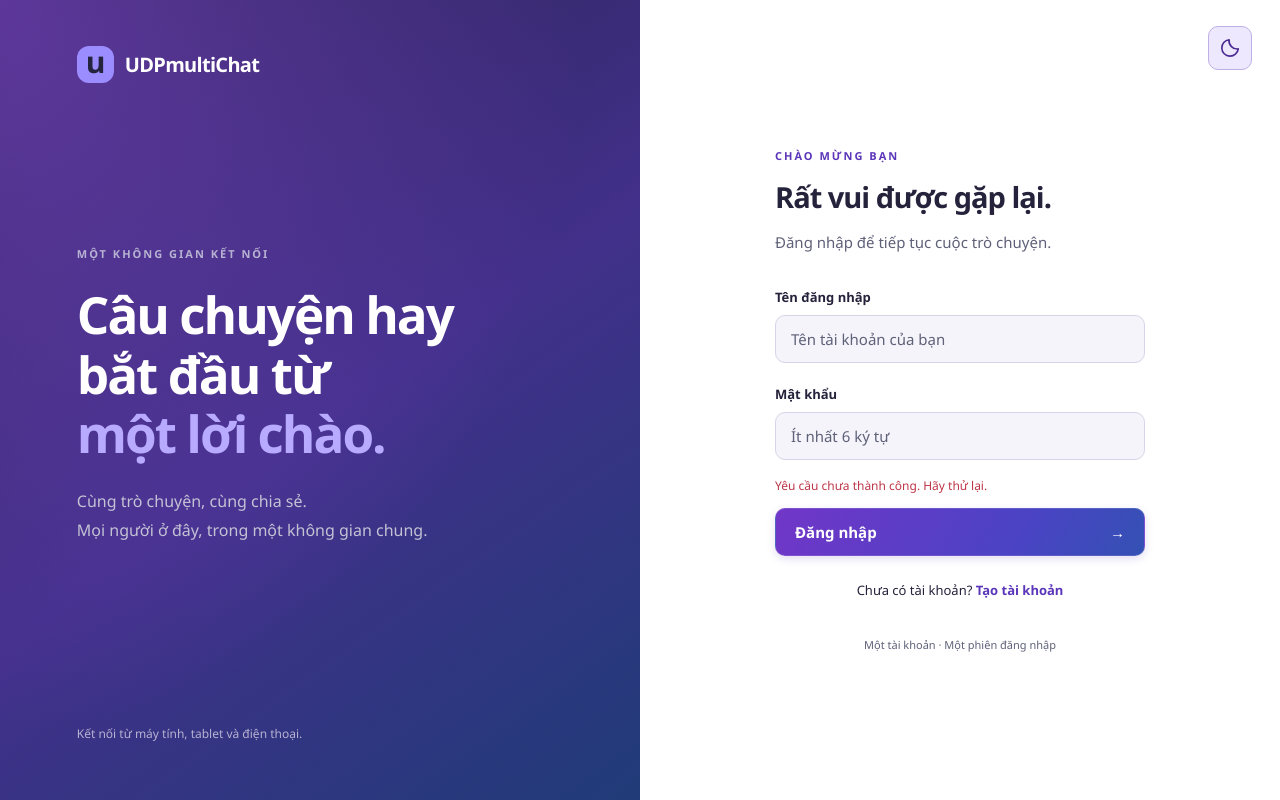
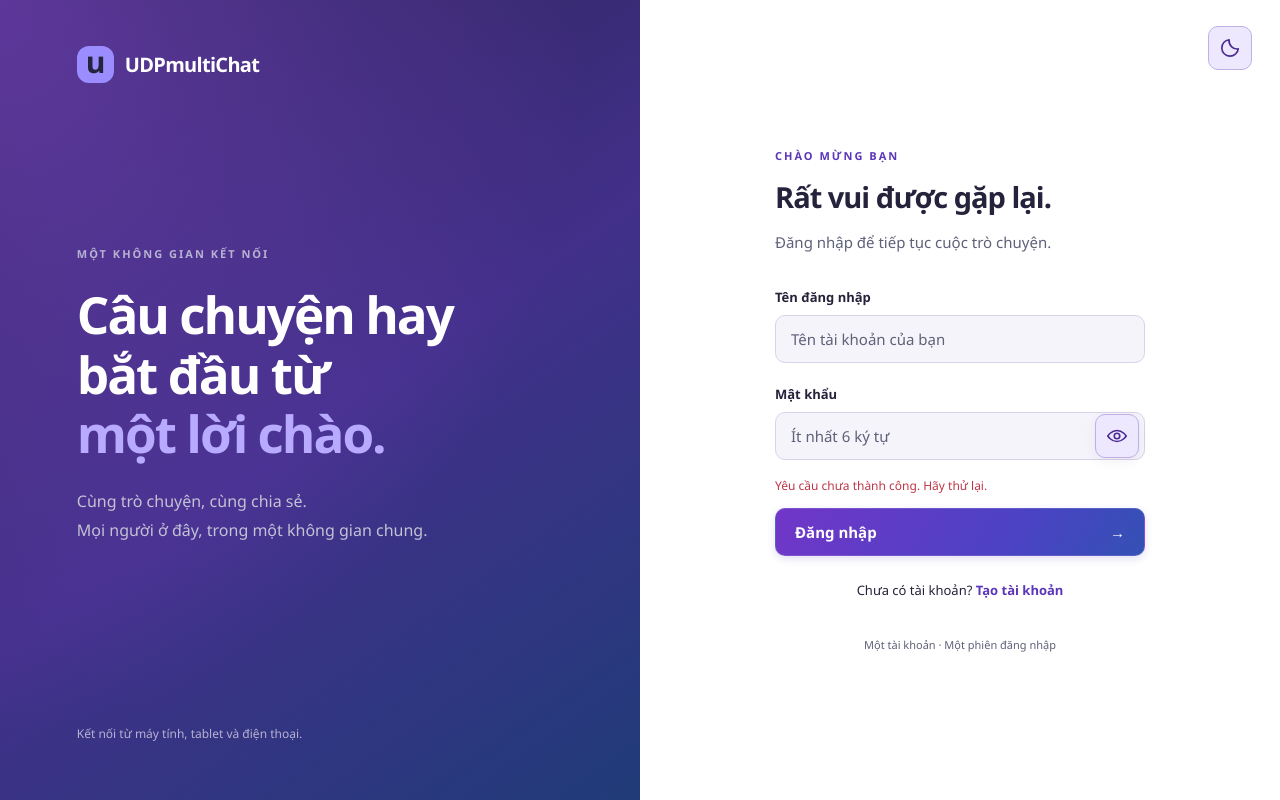
Before and after one commit to TruongThiKieuNhi245/NhiUDPmultiChat, a web app: page / in a window 1280 px wide. Run offline with its HTML, style and script files only (its server is not run), Linux system fonts and the light colour scheme; data that the repository does not hold is empty; some of the project's set-up classes (security, data sources, template engines, error pages and the like) are left out, and stand-ins take their place.

Commit message:
Them nut mat an hien mat khau cho form dang nhap va hop thoai

```diff
--- a/src/main/resources/static/app.css
+++ b/src/main/resources/static/app.css
@@ -198,6 +198,23 @@ input {
   background:var(--bg);
   color:var(--text);
   margin-bottom:22px
+}
+.password-field {
+  position:relative;
+  margin-bottom:22px
+}
+.password-field input {
+  margin-bottom:0;
+  padding-right:46px
+}
+.password-toggle {
+  position:absolute;
+  right:6px;
+  top:50%;
+  transform:translateY(-50%);
+  width:34px;
+  height:34px;
+  color:var(--muted)
 }
 input::placeholder,textarea::placeholder {
   color:var(--muted)
--- a/src/main/resources/static/app.js
+++ b/src/main/resources/static/app.js
@@ -167,8 +167,20 @@ function showAuth(reason = '') {
   $('workspace').hidden = true;
   $('auth').hidden = false;
   setAuthMode(false);$('auth-error').textContent = reason;
+  setPasswordVisible(false);
   $('login').focus();
 }
+function setPasswordVisible(show) {
+  const input=$('password'), toggle=$('toggle-password');
+  input.type = show ? 'text' : 'password';
+  toggle.setAttribute('aria-pressed', String(show));
+  toggle.setAttribute('aria-label', show ? 'Ẩn mật khẩu' : 'Hiện mật khẩu');
+  toggle.title = show ? 'Ẩn mật khẩu' : 'Hiện mật khẩu';
+  toggle.innerHTML = show
+    ? '<svg class="icon" viewBox="0 0 24 24" fill="none" stroke="currentColor" stroke-width="1.8" stroke-linecap="round" stroke-linejoin="round" aria-hidden="true"><path d="M3 3l18 18"/><path d="M10.6 10.6a3 3 0 0 0 4.2 4.2"/><path d="M9.9 5.1A10.9 10.9 0 0 1 12 5c6.5 0 10 7 10 7a17.6 17.6 0 0 1-4 4.8"/><path d="M6.6 6.6A17.4 17.4 0 0 0 2 12s3.5 7 10 7a10.4 10.4 0 0 0 5.4-1.5"/></svg>'
+    : '<svg class="icon" viewBox="0 0 24 24" fill="none" stroke="currentColor" stroke-width="1.8" stroke-linecap="round" stroke-linejoin="round" aria-hidden="true"><path d="M2 12s3.5-6 10-6 10 6 10 6-3.5 6-10 6-10-6-10-6Z"/><circle cx="12" cy="12" r="3"/></svg>';
+}
+$('toggle-password').onclick = () => setPasswordVisible($('password').type === 'password');
 function setAuthMode(value) {
   registering = value;
   $('form-title').textContent = registering ? 'Bắt đầu câu chuyện mới.' : 'Rất vui được gặp lại.';
@@ -190,6 +202,7 @@ $('login-form').onsubmit = async event => {
     if (registering) await api('/register', { method: 'POST', body });
     me = await api('/login', { method: 'POST', body });
     $('password').value = '';
+    setPasswordVisible(false);
     await loadCsrf();
     enterChat();
   } catch (error) { $('auth-error').textContent = error.message; }
--- a/src/main/resources/static/index.html
+++ b/src/main/resources/static/index.html
@@ -4,7 +4,7 @@
 <section id="auth" class="auth-shell">
  <aside class="welcome"><a class="brand" href="/" aria-label="UDPmultiChat"><span class="brand-icon">u</span>UDPmultiChat</a><div><p class="eyebrow">MỘT KHÔNG GIAN KẾT NỐI</p><h1>Câu chuyện hay<br>bắt đầu từ<br><span>một lời chào.</span></h1><p class="intro">Cùng trò chuyện, cùng chia sẻ.<br>Mọi người ở đây, trong một không gian chung.</p></div><p class="welcome-foot">Kết nối từ máy tính, tablet và điện thoại.</p></aside>
  <main class="auth-main"><button class="theme" aria-label="Đổi giao diện sáng tối" title="Đổi giao diện sáng tối"><svg class="icon" viewBox="0 0 24 24" fill="none" stroke="currentColor" stroke-width="1.8" stroke-linecap="round" stroke-linejoin="round" aria-hidden="true"><path d="M21 13a9 9 0 0 1-10-10 9 9 0 1 0 10 10Z"/></svg></button><div class="auth-card"><p class="eyebrow">CHÀO MỪNG BẠN</p><h2 id="form-title">Rất vui được gặp lại.</h2><p id="form-description" class="muted">Đăng nhập để tiếp tục cuộc trò chuyện.</p>
- <form id="login-form"><label for="login">Tên đăng nhập</label><input id="login" name="username" autocomplete="username" required minlength="3" maxlength="20" aria-describedby="auth-error" pattern="[a-zA-Z0-9_]{3,20}" placeholder="Tên tài khoản của bạn"><label for="password">Mật khẩu</label><input id="password" name="password" type="password" autocomplete="current-password" aria-describedby="auth-error" required minlength="6" maxlength="128" placeholder="Ít nhất 6 ký tự"><p id="auth-error" class="error" role="alert"></p><button id="submit-login" class="primary" type="submit">Đăng nhập <span aria-hidden="true">→</span></button></form>
+ <form id="login-form"><label for="login">Tên đăng nhập</label><input id="login" name="username" autocomplete="username" required minlength="3" maxlength="20" aria-describedby="auth-error" pattern="[a-zA-Z0-9_]{3,20}" placeholder="Tên tài khoản của bạn"><label for="password">Mật khẩu</label><div class="password-field"><input id="password" name="password" type="password" autocomplete="current-password" aria-describedby="auth-error" required minlength="6" maxlength="128" placeholder="Ít nhất 6 ký tự"><button id="toggle-password" class="icon-button password-toggle" type="button" aria-label="Hiện mật khẩu" aria-pressed="false" title="Hiện mật khẩu"><svg class="icon" viewBox="0 0 24 24" fill="none" stroke="currentColor" stroke-width="1.8" stroke-linecap="round" stroke-linejoin="round" aria-hidden="true"><path d="M2 12s3.5-6 10-6 10 6 10 6-3.5 6-10 6-10-6-10-6Z"/><circle cx="12" cy="12" r="3"/></svg></button></div><p id="auth-error" class="error" role="alert"></p><button id="submit-login" class="primary" type="submit">Đăng nhập <span aria-hidden="true">→</span></button></form>
  <p class="switch-auth"><span id="switch-description">Chưa có tài khoản?</span> <button id="switch-mode" class="link">Tạo tài khoản</button></p><p class="auth-note">Một tài khoản · Một phiên đăng nhập</p></div></main>
 </section>
 <section id="workspace" class="workspace" hidden>
--- a/src/main/resources/static/workspace-ui.js
+++ b/src/main/resources/static/workspace-ui.js
@@ -95,8 +95,23 @@ export class WorkspaceUI {
       if (field.min !== undefined) input.min = field.min;
       if (field.max !== undefined) input.max = field.max;
       if (field.maxLength) input.maxLength = field.maxLength;
-      if (field.type === 'password') input.autocomplete = field.name === 'current' ? 'current-password' : 'new-password';
-      form.append(label,input);
+      if (field.type === 'password') {
+        input.autocomplete = field.name === 'current' ? 'current-password' : 'new-password';
+        const wrap = element('div','password-field'), toggle = element('button','icon-button password-toggle');
+        toggle.type = 'button'; toggle.setAttribute('aria-label','Hiện mật khẩu'); toggle.title = 'Hiện mật khẩu';
+        const eye = '<svg class="icon" viewBox="0 0 24 24" fill="none" stroke="currentColor" stroke-width="1.8" stroke-linecap="round" stroke-linejoin="round" aria-hidden="true"><path d="M2 12s3.5-6 10-6 10 6 10 6-3.5 6-10 6-10-6-10-6Z"/><circle cx="12" cy="12" r="3"/></svg>';
+        const eyeOff = '<svg class="icon" viewBox="0 0 24 24" fill="none" stroke="currentColor" stroke-width="1.8" stroke-linecap="round" stroke-linejoin="round" aria-hidden="true"><path d="M3 3l18 18"/><path d="M10.6 10.6a3 3 0 0 0 4.2 4.2"/><path d="M9.9 5.1A10.9 10.9 0 0 1 12 5c6.5 0 10 7 10 7a17.6 17.6 0 0 1-4 4.8"/><path d="M6.6 6.6A17.4 17.4 0 0 0 2 12s3.5 7 10 7a10.4 10.4 0 0 0 5.4-1.5"/></svg>';
+        toggle.innerHTML = eye;
+        toggle.onclick = () => {
+          const show = input.type === 'password';
+          input.type = show ? 'text' : 'password';
+          toggle.setAttribute('aria-pressed', String(show));
+          toggle.setAttribute('aria-label', show ? 'Ẩn mật khẩu' : 'Hiện mật khẩu');
+          toggle.title = show ? 'Ẩn mật khẩu' : 'Hiện mật khẩu';
+          toggle.innerHTML = show ? eyeOff : eye;
+        };
+        wrap.append(input,toggle); form.append(label,wrap);
+      } else form.append(label,input);
     }
     const error = element('p','error'); error.id = 'dialog-error'; error.setAttribute('role','alert');
     form.querySelectorAll('input,textarea,select').forEach(input => input.setAttribute('aria-describedby','dialog-error'));
```
